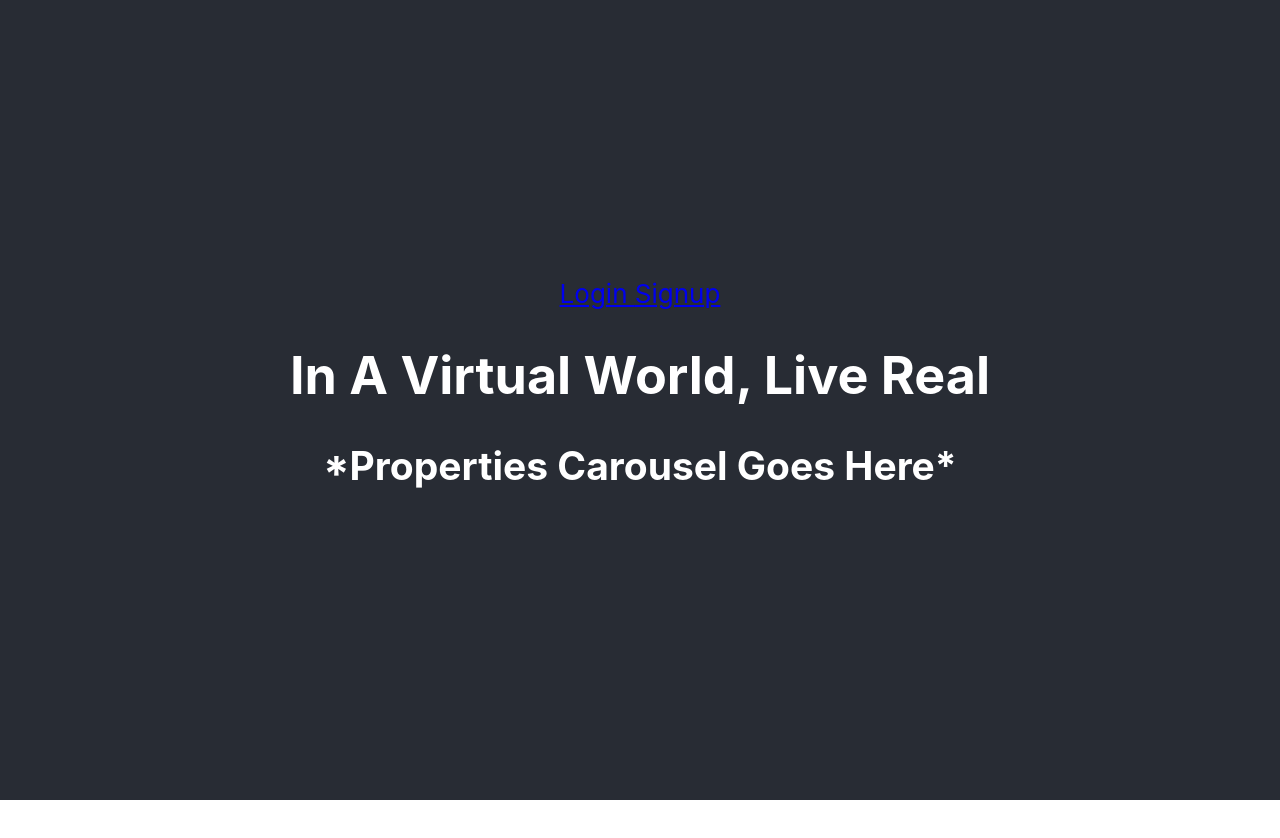
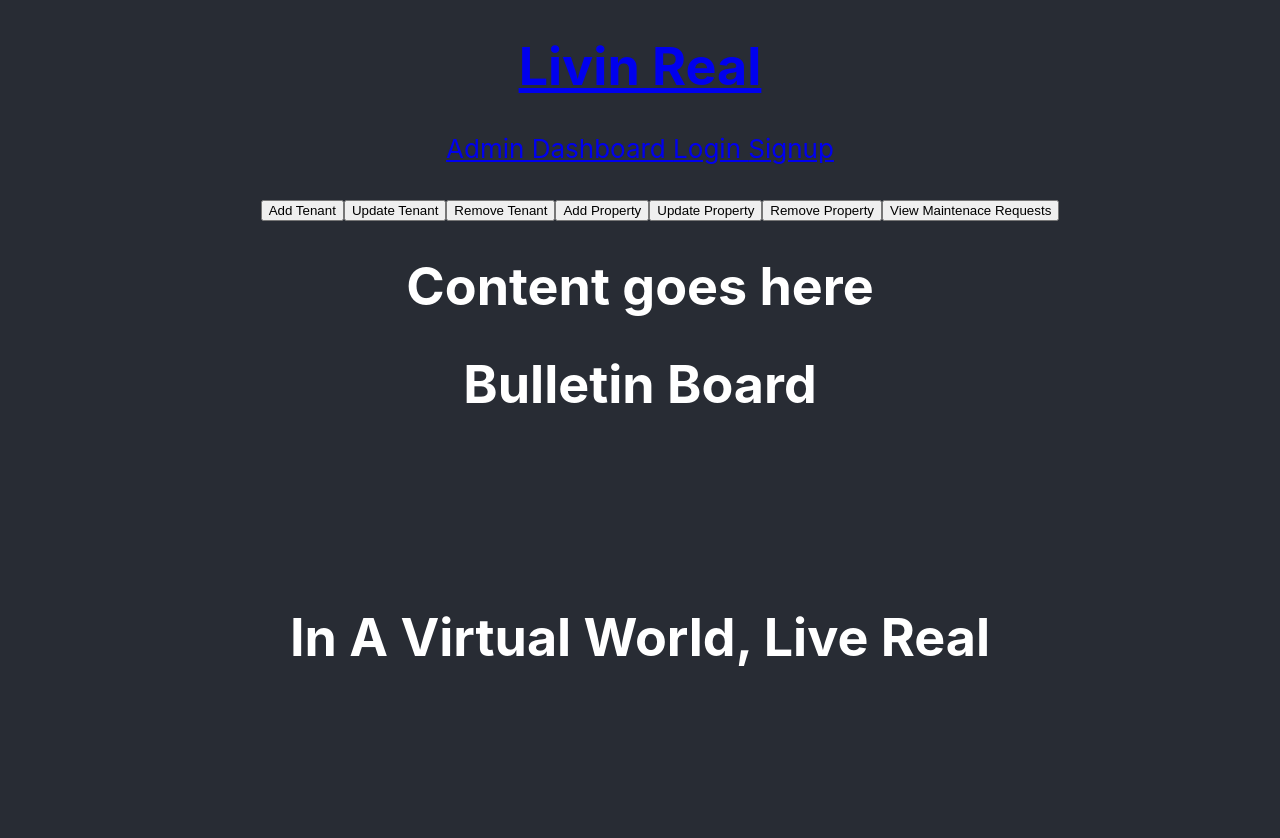
Before and after one commit to P3T2-Realty-Rogues/living-real, a React (Create React App) app in the folder client/: page /adminDash in a window 1280 px wide. Shown: the top 838 px of the page. Before the commit the page ends 800 px from the top, so only its background shows below. Built offline with nearby package versions, Linux system fonts and the light colour scheme.

Commit message:
added admin dash to nav component

```diff
--- a/client/src/App.js
+++ b/client/src/App.js
@@ -10,6 +10,7 @@ import Landing from "./pages/Landing";
 import Nav from "./components/Nav";
 import Login from "./pages/Login";
 import Signup from "./pages/Signup";
+import AdminDash from "./pages/AdminDash";
 // import PropertyList from './components/Properties'
 
 const client = new ApolloClient({
@@ -35,6 +36,7 @@ function App() {
             <Switch>
               <Route exact path="/login" component={Login} />
               <Route exact path="/signup" component={Signup} />
+              <Route exact path="/adminDash" component={AdminDash} />
             </Switch>
             <Landing />
             {/* <PropertyList /> */}
--- /dev/null
+++ b/client/src/components/Jumbotron/index.js
@@ -0,0 +1,13 @@
+import React from "react";
+
+function Jumbotron({ children }) {
+  return (
+    <div
+      style={{ height: 560, clear: "both", paddingTop: 120, textAlign: "center" }}
+    >
+      {children}
+    </div>
+  );
+}
+
+export default Jumbotron;
--- a/client/src/components/Nav/index.js
+++ b/client/src/components/Nav/index.js
@@ -1,16 +1,31 @@
 import React from "react";
 import { Link } from "react-router-dom";
 
-
 function Nav() {
 
+  function showNavigation() {
+    return (
+      <div>
+        <div>
+          <Link to="/AdminDash">Admin Dashboard </Link>
+          <Link to="/Login">Login </Link>
+          <Link to="/Signup">Signup </Link>
+        </div>
+      </div>
+    );
+  }
+
   return (
-    <div>
-      <Link to="/Login">Login </Link>
-      <Link to="/Signup">Signup </Link>
-    </div>
+    <header className="flex-row px-1">
+      <h1>
+        <Link to="/">
+          Livin Real
+        </Link>
+      </h1>
+
+      <nav>{showNavigation()}</nav>
+    </header>
   );
-
 }
 
 export default Nav;
--- a/client/src/pages/AdminDash.js
+++ b/client/src/pages/AdminDash.js
@@ -0,0 +1,27 @@
+import React from "react";
+
+function AdminDash() {
+  return (
+    <div className="container">
+      <div className="options">
+        <ul>
+          <button>Add Tenant</button>
+          <button>Update Tenant</button>
+          <button>Remove Tenant</button>
+          <button>Add Property</button>
+          <button>Update Property</button>
+          <button>Remove Property</button>
+          <button>View Maintenace Requests</button>
+        </ul>
+      </div>
+          <div className="admin-content">
+              <h1> Content goes here</h1>
+      </div>
+          <div className="bulletin-board">
+              <h1>Bulletin Board</h1>
+      </div>
+    </div>
+  );
+}
+
+export default AdminDash;
--- a/client/src/pages/Landing.js
+++ b/client/src/pages/Landing.js
@@ -1,19 +1,18 @@
 import React from "react";
 // import PropertyList from "../components/Properties"
 
+import Jumbotron from "../components/Jumbotron";
+
 const Landing = () => {
-    return (
-        <div className ="">
-            <h1>
-                In A Virtual World, Live Real
-            </h1>
+  return (
+    <div className="">
 
-            <h2>
-                *Properties Carousel Goes Here*
-            </h2>
-            {/* <PropertyList /> */}
-        </div>
-    )
-}
+      <Jumbotron>
+        <h1>In A Virtual World, Live Real</h1>
+      </Jumbotron>
+      {/* <PropertyList /> */}
+    </div>
+  );
+};
 
-export default Landing
+export default Landing;
```
Lines whose indentation alone changed are shown as unchanged.
